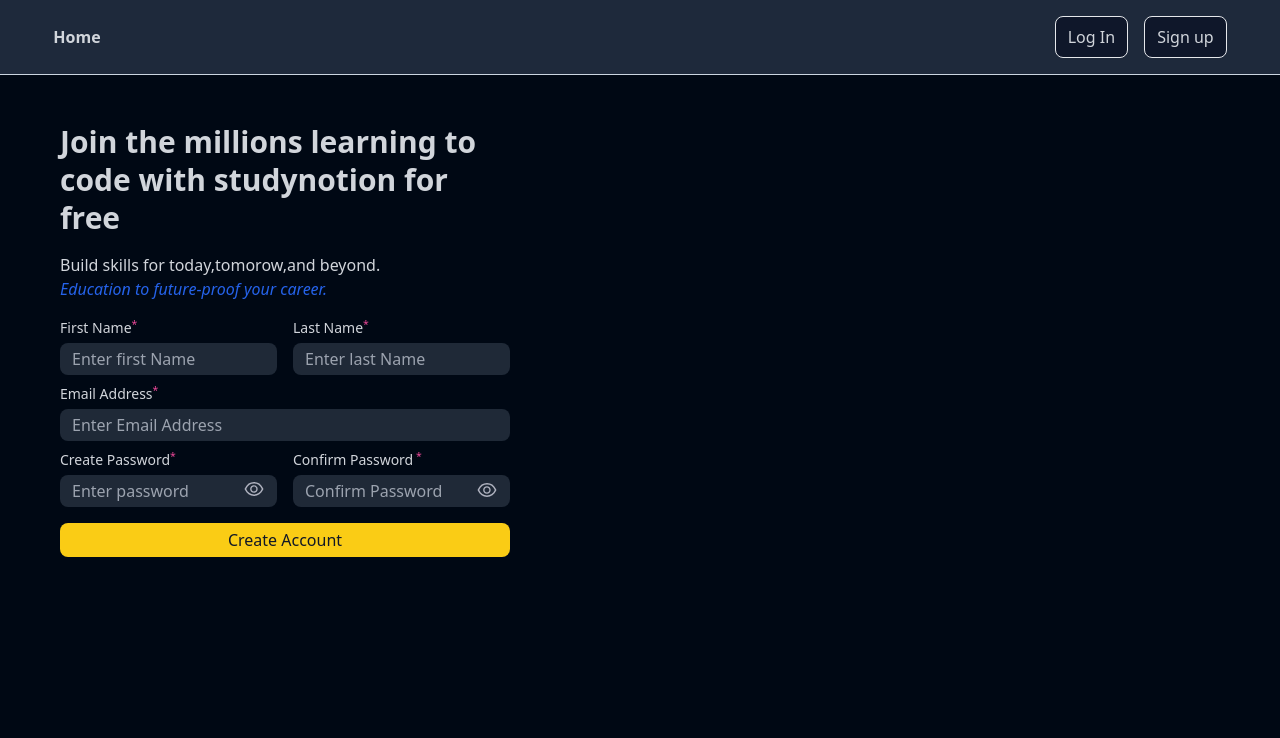
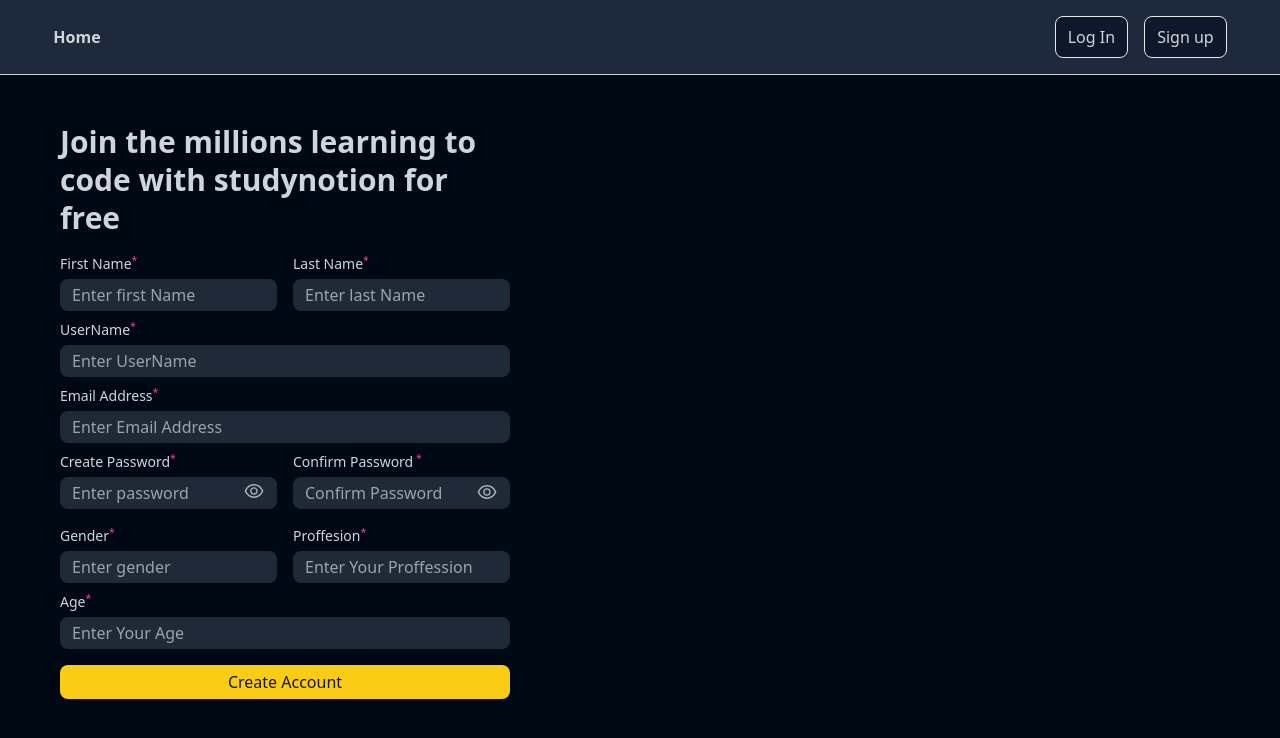
Before and after one commit to Shyamgupta12/SocioRoom, a React (Create React App) app in the folder frontend/: page /signup in a window 1280 px wide. Shown: the top 738 px of the page. Built offline with nearby package versions, Linux system fonts and the light colour scheme.

Commit message:
formupdated

```diff
--- a/frontend/src/Pages/Signup.jsx
+++ b/frontend/src/Pages/Signup.jsx
@@ -6,8 +6,8 @@ const Signup = ({setIsLoggedIn}) => {
   return (
     <Template
     title="Join the millions learning to code with studynotion for free"
-    desc1="Build skills for today,tomorow,and beyond."
-    desc2="Education to future-proof your career."
+    // desc1="Build skills for today,tomorow,and beyond."
+    // desc2="Education to future-proof your career."
     // image={SignupImg}
     formtype="signup"
     setIsLoggedIn = {setIsLoggedIn}
--- a/frontend/src/components/SignupForm.jsx
+++ b/frontend/src/components/SignupForm.jsx
@@ -13,14 +13,15 @@ const SignupForm = ({setIsLoggedIn}) => {
  const [formData,setFormData] = useState({
    firstName:"",
    lastName:"",
+   username:"",
    email:"",
    password:"",
    confirmPassword:"",
-//    gender,
-//    profession,
-//    age,
-//    hobbies,
-//    friends
+   gender:"",
+   profession:"",
+   age:"",
+
+
  })
 
  const[showPassword , setShowPassword] = useState(false);
@@ -41,51 +42,51 @@ const SignupForm = ({setIsLoggedIn}) => {
 
 }
 
-// function submitHandler(event){
-//    event.preventDefault();
-//    if(formData.password !== formData.confirmPassword){
-//     toast.error('Passwords do not match');
-//     return;
-//    }
-//    setIsLoggedIn(true);
-//    toast.success("Account Created");
-//    const accountData = {
-//     ...formData
-//    };
+function submitHandler(event){
+   event.preventDefault();
+   if(formData.password !== formData.confirmPassword){
+    toast.error('Passwords do not match');
+    return;
+   }
+   setIsLoggedIn(true);
+   toast.success("Account Created");
+   const accountData = {
+    ...formData
+   };
 
-//    const finalData = {
-//     ...accountData,
+   const finalData = {
+    ...accountData,
 
-//    }
+   }
 
-//    console.log("Printing Final account Data");
-//    console.log(finalData);
+   console.log("Printing Final account Data");
+   console.log(finalData);
 
-//   //  NAVIGATE TO DASHBOARD
-//   navigate("/");
-// }
+  //  NAVIGATE TO DASHBOARD
+  navigate("/");
+}
 
-function submitHandler(event) {
-    event.preventDefault();
-    if (formData.password !== formData.confirmPassword) {
-      toast.error('Passwords do not match');
-      return;
-    }
+// function submitHandler(event) {
+//     event.preventDefault();
+//     if (formData.password !== formData.confirmPassword) {
+//       toast.error('Passwords do not match');
+//       return;
+//     }
 
-    const accountData = { ...formData };
+//     const accountData = { ...formData };
 
-    axios.post('http://your-backend-url.com/signup', accountData)
-      .then(response => {
-        console.log('Signup successful:', response.data);
-        setIsLoggedIn(true);
-        toast.success('Account Created');
-        navigate('/');
-      })
-      .catch(error => {
-        console.error('Error signing up:', error);
-        toast.error('Error signing up. Please try again later.');
-      });
-  }
+//     axios.post('http://your-backend-url.com/signup', accountData)
+//       .then(response => {
+//         console.log('Signup successful:', response.data);
+//         setIsLoggedIn(true);
+//         toast.success('Account Created');
+//         navigate('/');
+//       })
+//       .catch(error => {
+//         console.error('Error signing up:', error);
+//         toast.error('Error signing up. Please try again later.');
+//       });
+//   }
 
 
 
@@ -133,6 +134,24 @@ function submitHandler(event) {
           </label>
 
        </div>
+
+       {/* username */}
+
+       <label className='w-full mt-auto'>
+            <p className='text-[0.875rem] text-gray-300 mb-1 mt-2 leading-[1.375rem]'>
+              UserName<sup className='text-pink-500'>*</sup></p>
+           < input
+              required
+              type="text"
+              name="username"
+              onChange={changeHandler}
+              placeholder='Enter UserName'
+              value={formData.username}
+              className='bg-gray-800 rounded-[0.5rem] text-gray-300 w-full h-8 p-[12px]'
+           />
+          </label>
+
+
 
          {/* email address */}
        <label className='w-full mt-auto'>
@@ -194,6 +213,9 @@ function submitHandler(event) {
               className='bg-gray-800 rounded-[0.5rem] text-gray-300 w-full h-8 p-[12px]'
            />
 
+
+
+
                 {/* onclick se prev ki value opposite ho jayengi agar true h to false or false h to true */}
        <span
        className='absolute right-3 top-[30px] cursor-pointer'
@@ -208,7 +230,60 @@ function submitHandler(event) {
 
           </label>
 
+
+
         </div>
+
+          {/* Gender and proffession */}
+          <div className='flex  gap-x-4 mt-2'>
+              {/* Gender */}
+
+          <label className='w-full mt-auto'>
+            <p className='text-[0.875rem] text-gray-300 mb-1 mt-2 leading-[1.375rem]'>
+             Gender<sup className='text-pink-500'>*</sup></p>
+           < input
+              required
+              type="text"
+              name="gender"
+              onChange={changeHandler}
+              placeholder='Enter gender'
+              value={formData.gender}
+              className='bg-gray-800 rounded-[0.5rem] text-gray-300 w-full h-8 p-[12px]'
+           />
+          </label>
+
+          {/* Proffession */}
+
+          <label className='w-full mt-auto'>
+            <p className='text-[0.875rem] text-gray-300 mb-1 mt-2 leading-[1.375rem]'>
+             Proffesion<sup className='text-pink-500'>*</sup></p>
+           < input
+              required
+              type="text"
+              name="profession"
+              onChange={changeHandler}
+              placeholder='Enter Your Proffession'
+              value={formData.profession}
+              className='bg-gray-800 rounded-[0.5rem] text-gray-300 w-full h-8 p-[12px]'
+           />
+          </label>
+        </div>
+
+              {/* Age */}
+
+              <label className='w-full mt-auto'>
+            <p className='text-[0.875rem] text-gray-300 mb-1 mt-2 leading-[1.375rem]'>
+              Age<sup className='text-pink-500'>*</sup></p>
+           < input
+              required
+              type="number"
+              name="age"
+              onChange={changeHandler}
+              placeholder='Enter Your Age'
+              value={formData.age}
+              className='bg-gray-800 rounded-[0.5rem] text-gray-300 w-full h-8 p-[12px]'
+           />
+          </label>
 
         <button className='w-full bg-yellow-400 rounded-[8px] font-medium text-gray-900 px-[8px] py-[5px] mt-4'>
             Create Account
--- a/frontend/src/components/Template.jsx
+++ b/frontend/src/components/Template.jsx
@@ -14,11 +14,11 @@ const Template = ({title,desc1,desc2,formtype,setIsLoggedIn}) => {
         <h1
         className='text-gray-300 font-semibold text-[1.875rem] leading-[2.375rem]'
         >{title}</h1>
-        <p className='text=[1.125rem] leading[1.625rem] mt-4'>
+        {/* <p className='text=[1.125rem] leading[1.625rem] mt-4'>
             <span className='text-gray-300'>{desc1}</span>
             <br/>
                 <span className='text-blue-600 italic'>{desc2}</span>
-        </p>
+        </p> */}
 
       {formtype === "signup" ?
       (<SignupForm  setIsLoggedIn={setIsLoggedIn}/>):
```
